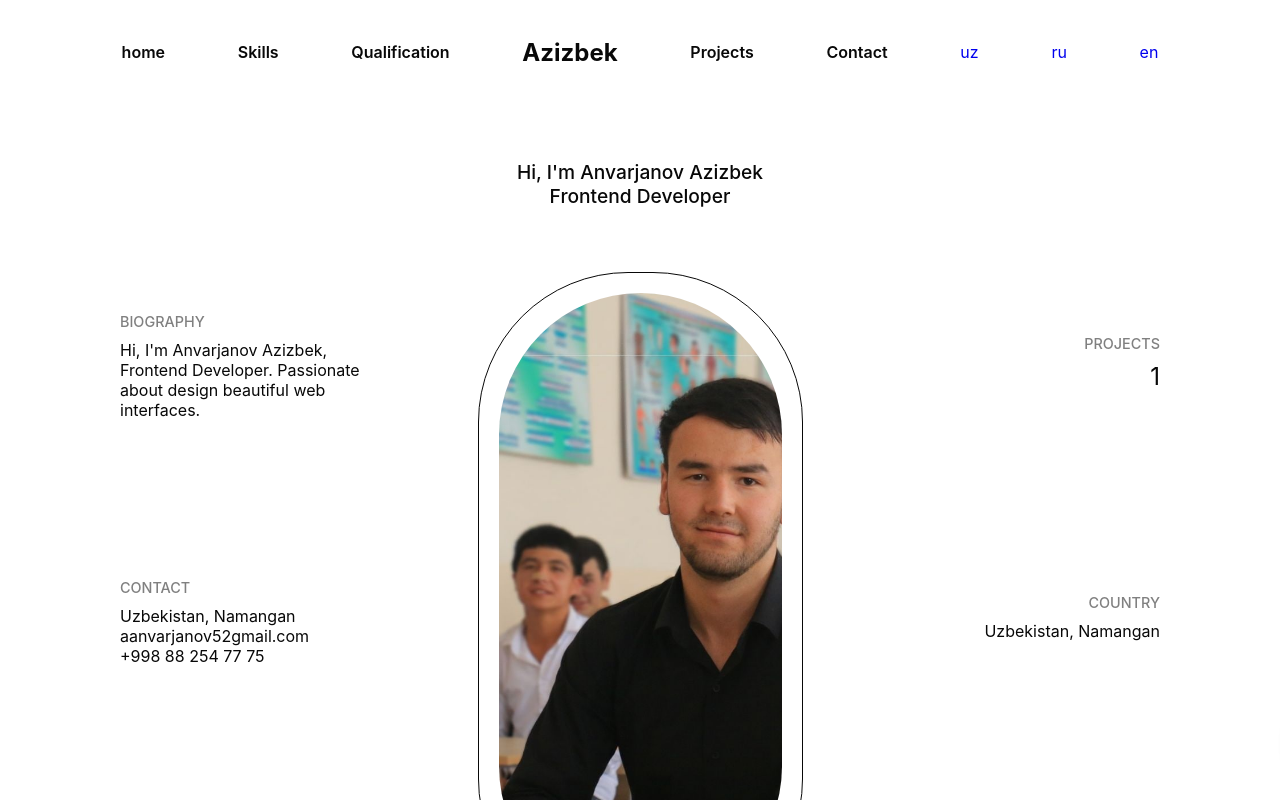
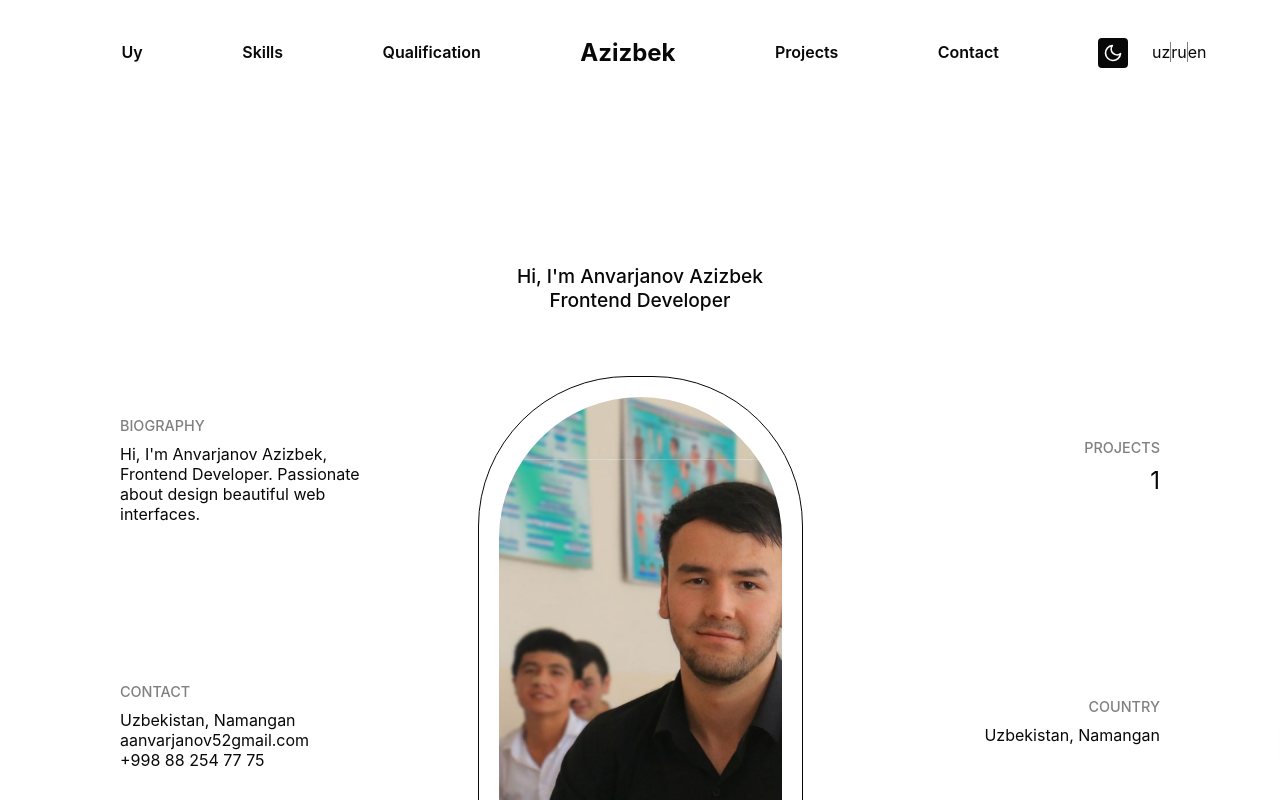
Before and after one commit to azizbeAnvarjanov/Portfolio, a React (Create React App) app: page / in a window 1280 px wide. Shown: the top 800 px of the page. Built offline with nearby package versions, Linux system fonts and the light colour scheme.

Commit message:
add lng box

```diff
--- a/package.json
+++ b/package.json
@@ -8,6 +8,7 @@
     "@testing-library/react": "^13.4.0",
     "@testing-library/user-event": "^13.5.0",
     "aos": "^2.3.4",
+    "i18next": "^21.10.0",
     "i18next-browser-languagedetector": "^6.1.5",
     "i18next-http-backend": "^1.4.4",
     "react": "^18.2.0",
--- a/public/assets/locales/en/translation.json
+++ b/public/assets/locales/en/translation.json
@@ -1,7 +1,7 @@
 {
-    "home": "Home",
-    "skills": "Skills"
-    "qualification": "Qualification"
-    "projects": "Projects"
+    "home_link": "Home",
+    "skills": "Skills",
+    "qualification": "Qualification",
+    "projects": "Projects",
     "contact": "Contact"
 }
--- a/public/assets/locales/uz/translation.json
+++ b/public/assets/locales/uz/translation.json
@@ -1,7 +1,7 @@
 {
-    "home": "Uy",
-    "skills": "NAv"
-    "qualification": "Qualification"
-    "projects": "Projects"
+    "home_link": "Uy",
+    "skills": "NAv",
+    "qualification": "Qualification",
+    "projects": "Projects",
     "contact": "Contact"
 }
--- a/src/Components/Navbar/Navbar.css
+++ b/src/Components/Navbar/Navbar.css
@@ -11,7 +11,39 @@ nav
     transition: .5s;
     z-index: 999;
     background: var(--f);
+    position: relative;
 }
+
+.lng_box
+{
+    position: absolute;
+    left: 90%;
+    top: 50%;
+    transform: translateY(-50%);
+    display: flex;
+}
+
+
+.lng_box a
+{
+    width: 100%;
+    border-right: 1px solid var(--gray);
+    display: flex;
+    align-items: center;
+    justify-content: center;
+    color: var(--0);
+}
+
+.lng_box a:last-child
+{
+    border-right: 0 solid #000;
+}
+
+.lng_box a.active
+{
+    border: 1px solid #000;
+}
+
 
 .navbar_active
 {
@@ -108,6 +140,20 @@ nav ul li a
         font-size: 1.2em !important;
     }
 
+    .lng_box
+    {
+        left: 50%;
+        top: 50%;
+        transform: translate(-50%,-50%);
+        width: 80px;
+        height: 100%;
+        align-items: center;
+    }
+
+
+
+
+
 
 
 }
@@ -145,6 +191,10 @@ nav ul li a
         padding-bottom: 30px;
         z-index: 1;
     }
+
+
+
+
 
     .show_navabr
     {
--- a/src/Components/Navbar/Navbar.js
+++ b/src/Components/Navbar/Navbar.js
@@ -1,10 +1,11 @@
 import React, { useState, useEffect } from 'react'
-import { FiMoon, FiSun } from 'react-icons/fi';
+
 
 import { useTranslation } from "react-i18next";
 
 import './Navbar.css';
 import { FaRegComment } from 'react-icons/fa';
+import { FiSun, FiMoon } from 'react-icons/fi';
 import { HiHome } from 'react-icons/hi';
 import { BiCollection, BiCategory } from 'react-icons/bi'
 import { BsBook } from 'react-icons/bs';
@@ -62,44 +63,78 @@ function Navbar() {
 
   return (
     <>
-        <nav className={navbarActive ? 'navbar_active' : ''}>
-            <h1 className='desktop_logo'><a href="#home">Azizbek</a></h1>
-            <ul className={navbar === 'hide_navbar' ? 'hide_navbar' : 'show_navbar'}>
+      <nav className={navbarActive ? "navbar_active" : ""}>
+        <h1 className="desktop_logo">
+          <a href="#home">Azizbek</a>
+        </h1>
+        <ul
+          className={navbar === "hide_navbar" ? "hide_navbar" : "show_navbar"}
+        >
           <li>
-                    <a onClick={() => show_navbar()} href="#home"><HiHome className='link_icon' />  {t('home')}</a>
+            <a onClick={() => show_navbar()} href="#home">
+              <HiHome className="link_icon" />
+              {t("home_link")}
+            </a>
           </li>
           <li>
-                      <a onClick={() => show_navbar()} href="#skills"><BiCollection className='link_icon' />  Skills</a>
+            <a onClick={() => show_navbar()} href="#skills">
+              <BiCollection className="link_icon" /> Skills
+            </a>
           </li>
           <li>
-                    <a onClick={() => show_navbar()} href="#qualification"><BsBook className='link_icon' />  Qualification</a>
+            <a onClick={() => show_navbar()} href="#qualification">
+              <BsBook className="link_icon" /> Qualification
+            </a>
           </li>
-                <li className='phone_logo'><a href="#home"><h1>Azizbek</h1></a></li>
-                <li>
-                      <a onClick={() => show_navbar()} href="#projects"><BiCategory className='link_icon' />  Projects</a>
+          <li className="phone_logo">
+            <a href="#home">
+              <h1>Azizbek</h1>
+            </a>
           </li>
           <li>
-                    <a onClick={() => show_navbar()} href="#contact"><FaRegComment className='link_icon' />  Contact</a>
+            <a onClick={() => show_navbar()} href="#projects">
+              <BiCategory className="link_icon" /> Projects
+            </a>
           </li>
+          <li>
+            <a onClick={() => show_navbar()} href="#contact">
+              <FaRegComment className="link_icon" /> Contact
+            </a>
+          </li>
+          <div className="dark_mode">
+            <FiMoon
+              onClick={() => addClassDark()}
+              className={mode === "dark" ? "active_mode" : ""}
+            />
+            <FiSun
+              onClick={() => addClassLight()}
+              className={mode === "light" ? "active_mode" : ""}
+            />
+          </div>
+        </ul>
+        <div className="lng_box">
           {
-                      languages.map(lng => (
-                          <a onClick={() => i18next.changeLanguage(lng.language)} key={lng.country_code} href="#">{lng.language}</a>
+            languages.map((lng) => (
+              <a
+                onClick={() => i18next.changeLanguage(lng.language)}
+                key={lng.country_code}
+                href="#"
+              >
+                {lng.language}
+              </a>
             ))
           }
-            </ul>
-              <div className={navbar === 'hide_navbar' ? 'menu' : 'menu active_menu'} onClick={() => show_navbar()}>
+        </div>
+        <div className={navbar === "hide_navbar" ? "menu" : "menu active_menu"}
+          onClick={() => show_navbar()}>
           <span></span>
           <span></span>
           <span></span>
         </div>
+
       </nav>
     </>
-  )
+  );
 }
 
 export default Navbar
-
-    // <div div className = "dark_mode" >
-    //                 <FiMoon onClick={() => addClassDark()} className={mode === 'dark' ? 'active_mode' : ''}/>
-    //                 <FiSun onClick={() => addClassLight()} className={mode === 'light' ? 'active_mode' : '' }/>
-    //             </div >
--- a/src/Components/Project/Project.js
+++ b/src/Components/Project/Project.js
@@ -17,6 +17,8 @@ import Github from '../../imgs/gihub .png'
 import { FiLink2 } from 'react-icons/fi'
 import { ImGithub } from 'react-icons/im'
 
+import { useTranslation } from "react-i18next";
+
 
 
 import AOS from "aos";
@@ -25,6 +27,11 @@ import "aos/dist/aos.css"; // You can also use <link> for styles
 AOS.init();
 
 function Project() {
+
+
+  const { t } = useTranslation();
+
+
   return (
     <>
       <div
--- a/src/index.js
+++ b/src/index.js
@@ -26,8 +26,6 @@ i18n
     },
   });
 
-
-
 const root = ReactDOM.createRoot(document.getElementById('root'));
 root.render(
   <React.StrictMode>
```
Also changed, not shown: public/assets/locales/ru/translation.json (+4 -4 lines), 1 other file (tests, documents, lock files or other folders). Lines whose indentation alone changed are shown as unchanged.
